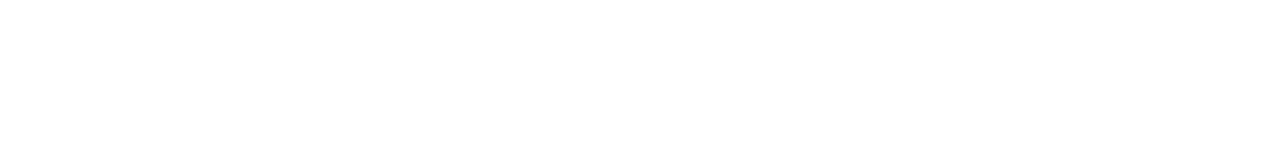
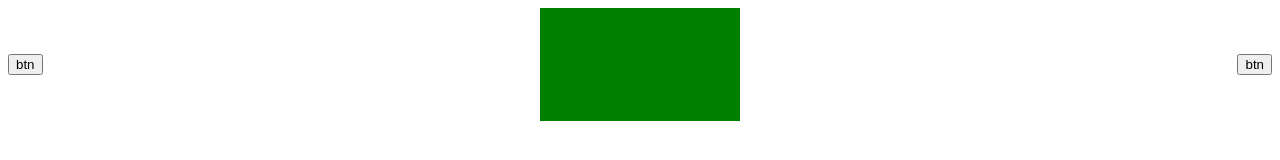
Before and after one commit to zawho/image-slider, a website built with webpack: page dist/index.html in a window 1280 px wide. Built offline with nearby package versions, Linux system fonts and the light colour scheme.

Commit message:
Add basic slider HTML and CSS

```diff
--- a/dist/index.html
+++ b/dist/index.html
@@ -3,8 +3,19 @@
   <head>
     <meta charset="UTF-8" />
     <meta name="viewport" content="width=device-width, initial-scale=1.0" />
+    <link rel="stylesheet" href="style.css">
     <script src="main.js" defer></script>
     <title>image slider</title>
   </head>
-  <body></body>
+  <body>
+    <div class="slider-container">
+        <div class="btn-container">
+            <button type="button" class="slider-btn" id="back-btn">btn</button>
+        </div>
+        <div class="img-container"></div>
+        <div class="btn-container">
+            <button type="button" class="slider-btn" id="fwd-btn">btn</button>
+        </div>
+    </div>
+  </body>
 </html>
--- /dev/null
+++ b/dist/style.css
@@ -0,0 +1,13 @@
+.slider-container {
+    display: grid;
+    grid-template-columns: min-content 1fr min-content;
+    align-items: center;
+    justify-items: center;
+}
+
+.img-container {
+    max-width: 1000px;
+    min-width: 200px;
+    background-color: green;
+    aspect-ratio: 16 / 9;
+}
```
